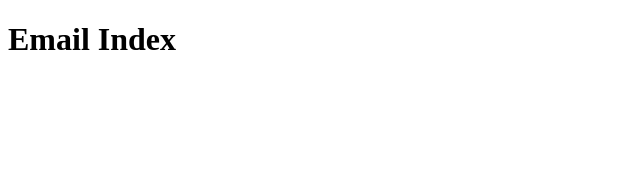
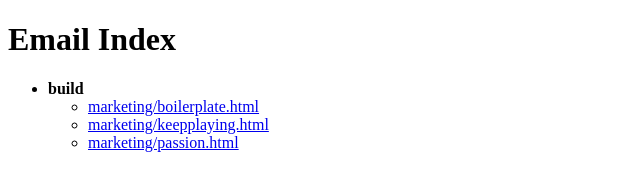
Before and after one commit to AmjedAgabani/phw-email-templates-marketing, a plain HTML site: page index.html in a window 1280 px wide. Shown: the whole page, without its empty margins (0-640 px from the left). Drawn offline with Linux system fonts and the light colour scheme.

Commit message:
Update documentation

```diff
--- a/index.html
+++ b/index.html
@@ -6,7 +6,7 @@
   <body>
     <h1>Email Index</h1>
     <ul>
-
+    <li><strong>build</strong><ul><li><a href="build/marketing/boilerplate.html">marketing/boilerplate.html</a></li><li><a href="build/marketing/keepplaying.html">marketing/keepplaying.html</a></li><li><a href="build/marketing/passion.html">marketing/passion.html</a></li></ul></li>
     </ul>
   </body>
   </html>
```
